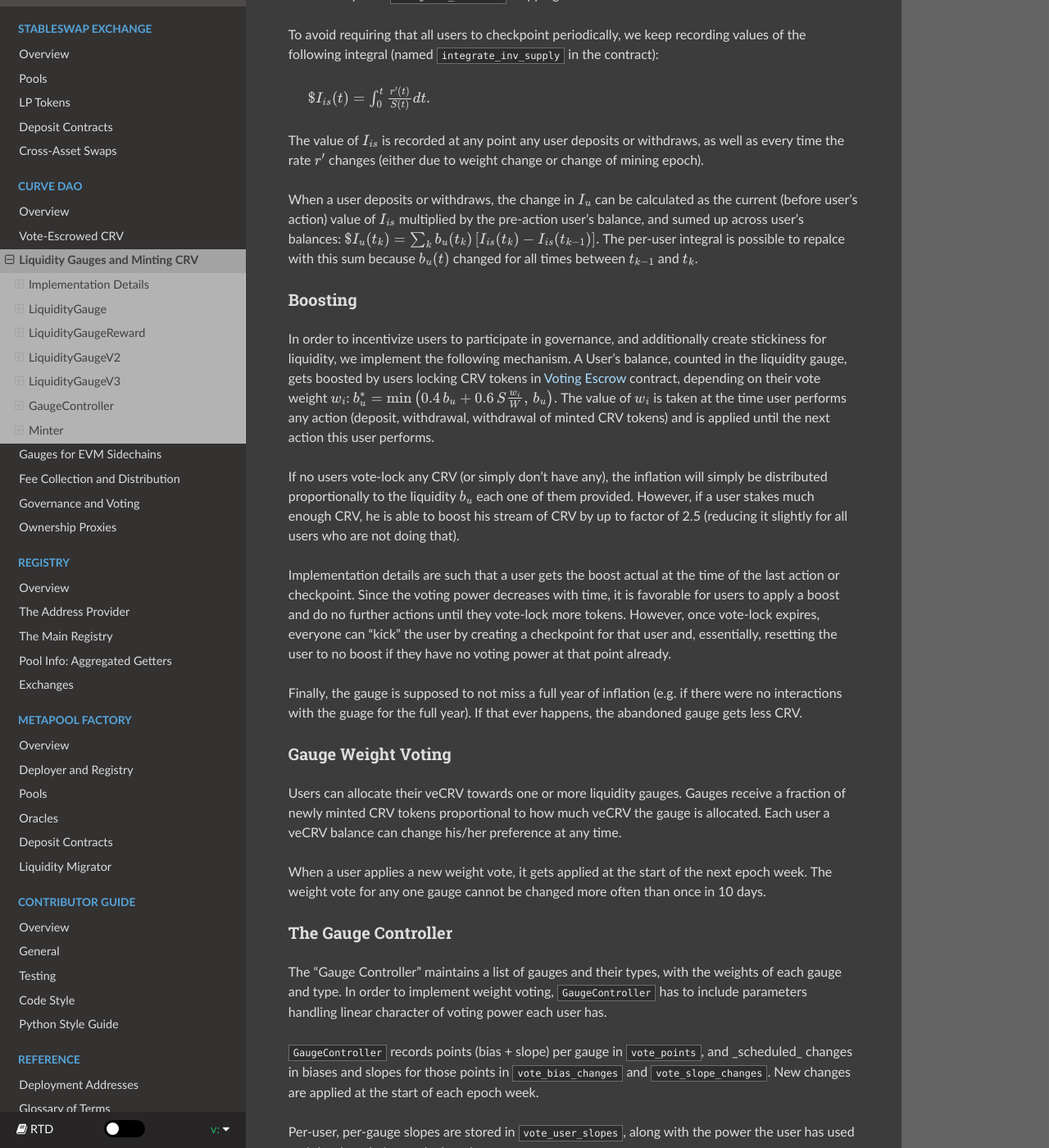
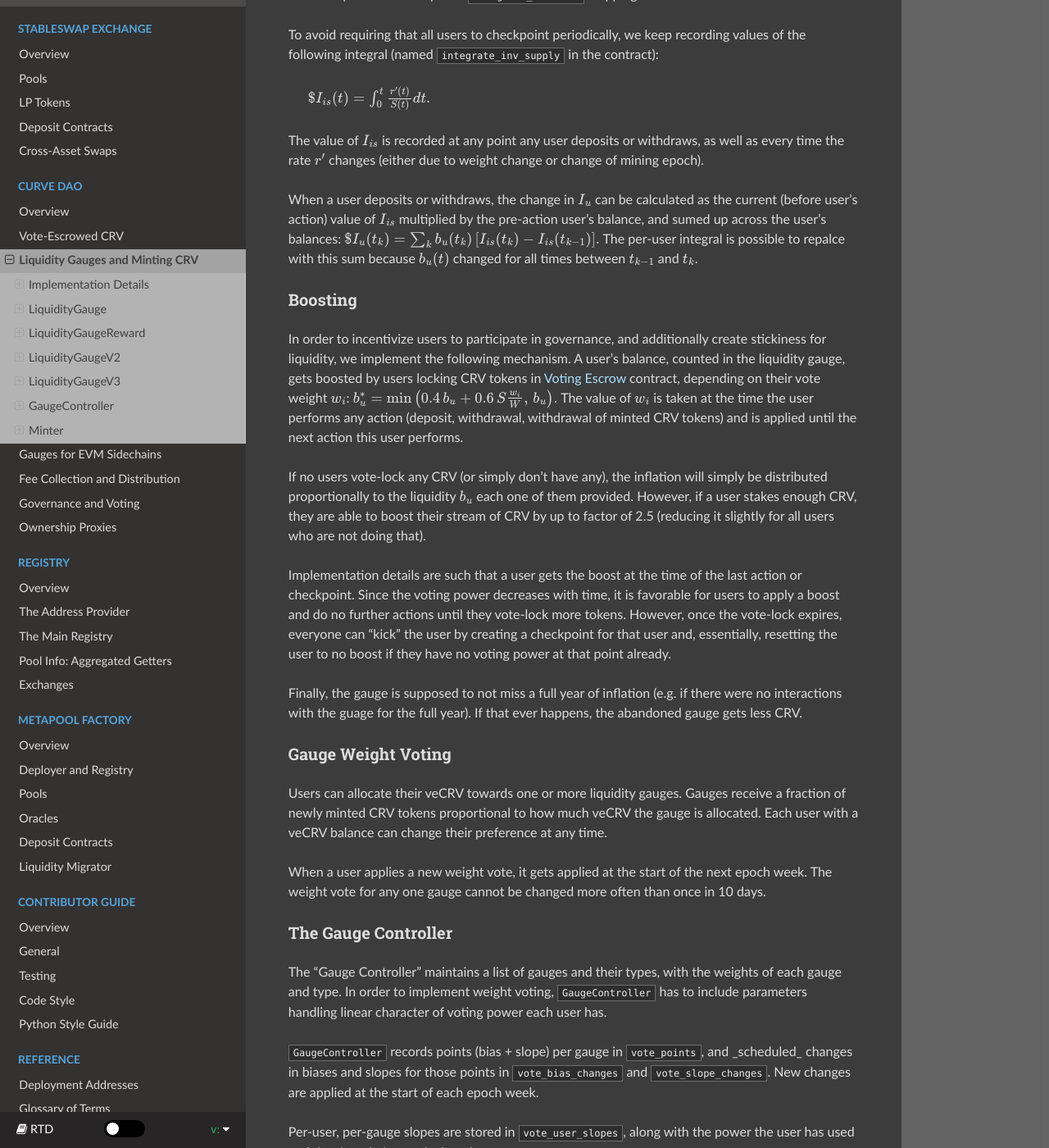
Before and after one commit to softlinkprotocol/curve-docs, a Sphinx documentation site: the page built from docs/dao-gauges.rst, in a window 1280 px wide and 1400 px high, scrolled down 1526 px. Shown: the whole window at 82% size. Built offline with Sphinx 7.4.7 and the Read the Docs theme 2.0.0, drawn with Linux system fonts in a browser that asks for light colours; some of the changed text lies outside the part shown.

Commit message:
docs: improved dao gaugues readiability

```diff
--- a/docs/dao-gauges.rst
+++ b/docs/dao-gauges.rst
@@ -23,7 +23,7 @@ CRV follows a piecewise linear inflation schedule. The inflation is reduced by :
     :alt: Inflation Schedule
     :align: center
 
-Initial supply of CRV is :math:`1.273` billion tokens, which is :math:`42\%` of the eventual :math:`t\rightarrow\infty"` supply of :math:`\approx 3.03` billion tokens. All of those initial tokens tokens are gradually vested (with every block). The initial inflation rate which supports the above inflation schedule is
+The initial supply of CRV is :math:`1.273` billion tokens, which is :math:`42\%` of the eventual :math:`t\rightarrow\infty"` supply of :math:`\approx 3.03` billion tokens. All of these initial tokens are gradually vested (with every block). The initial inflation rate which supports the above inflation schedule is
 :math:`r=22.0\%` (279.6 millions per year). All of the inflation is distributed to Curve liquidity providers, according to measurements taken by the gauges. During the first year, the approximate inflow into circulating supply is 2 million CRV per day. The initial circulating supply is 0.
 
 Liquidity Gauges
@@ -31,11 +31,11 @@ Liquidity Gauges
 
 Inflation is directed to users who provide liquidity within the protocol. This usage is measured via "Liquidity Gauge" contracts. Each pool has an individual liquidity gauge. The :ref:`Gauge Controller<dao-gauges-controller>` maintains a list of gauges and their types, with the weights of each gauge and type.
 
-To measure liquidity over time, the user deposits his LP tokens into the liquidity gauge. Coin rates which the gauge is getting depends on current inflation rate, gauge weight, and gauge type weights. Each user receives a share of newly minted CRV proportional to the amount of LP tokens locked. Additionally, rewards may be boosted by up to factor of 2.5 if user vote-locks tokens for Curve governance in the :ref:`Voting Escrow<dao-vecrv>` contract.
+To measure liquidity over time, the user deposits their LP tokens into the liquidity gauge. Coin rates which the gauge is getting depends on current inflation rate, gauge weight, and gauge type weights. Each user receives a share of newly minted CRV proportional to the amount of LP tokens locked. Additionally, rewards may be boosted by up to factor of 2.5 if the user vote-locks tokens for Curve governance in the :ref:`Voting Escrow<dao-vecrv>` contract.
 
 Suppose we have the inflation rate :math:`r` changing with every epoch (1 year), gauge weight :math:`w_g` and gauge type weight :math:`w_t`. Then, all the gauge handles the stream of inflation with the rate :math:`r^{\prime} = w_g w_t r` which it can update every time :math:`w_g, w_t`, or mining epoch changes.
 
-To calculate a user's share of :math:`r^{\prime}`, we must calculate the integral: :math:`$I_u = \int \frac{r^{\prime}(t)\, b_u(t)}{S(t)}\,dt,` where :math:`b_u(t)` is the balance supplied by user (measured in LP tokens) and :math:`S(t)` is total liquidity supplied by users, depending on the time :math:`t`; the value :math:`I_u` gives the amount of tokens which user has to have minted to him. The user's balance :math:`b_u` changes every time user :math:`$u` makes a deposit or withdrawal, and :math:`S` changes every time _any_ user makes a deposit or withdrawal (so :math:`$S` can change many times in between two events for the user :math:`u"`. In the liquidity gauge contract, the vaule of :math:`I_u` is recorded per-user in the public ``integrate_fraction`` mapping.
+To calculate a user's share of :math:`r^{\prime}`, we must calculate the integral: :math:`$I_u = \int \frac{r^{\prime}(t)\, b_u(t)}{S(t)}\,dt,` where :math:`b_u(t)` is the balance supplied by the user (measured in LP tokens) and :math:`S(t)` is total liquidity supplied by users, depending on the time :math:`t`; the value :math:`I_u` gives the amount of tokens which the user has to have minted to them. The user's balance :math:`b_u` changes every time the user :math:`$u` makes a deposit or withdrawal, and :math:`S` changes every time _any_ user makes a deposit or withdrawal (so :math:`$S` can change many times in between two events for the user :math:`u"`. In the liquidity gauge contract, the vaule of :math:`I_u` is recorded per-user in the public ``integrate_fraction`` mapping.
 
 To avoid requiring that all users to checkpoint periodically, we keep recording values of the following integral (named ``integrate_inv_supply`` in the contract):
 
@@ -43,25 +43,25 @@ To avoid requiring that all users to checkpoint periodically, we keep recording
 
 The value of :math:`I_{is}` is recorded at any point any user deposits or withdraws, as well as every time the rate :math:`r^{\prime}` changes (either due to weight change or change of mining epoch).
 
-When a user deposits or withdraws, the change in :math:`I_u` can be calculated as the current (before user's action) value of :math:`I_{is}` multiplied by the pre-action user's balance, and sumed up across user's balances: :math:`$I_u(t_k) =\sum_k b_u(t_k) \left[I_{is}(t_k) - I_{is}(t_{k-1})\right].` The per-user integral is possible to repalce with this sum because :math:`b_u(t)` changed for all times between :math:`t_{k-1}` and :math:`t_k`.
+When a user deposits or withdraws, the change in :math:`I_u` can be calculated as the current (before user's action) value of :math:`I_{is}` multiplied by the pre-action user's balance, and sumed up across the user's balances: :math:`$I_u(t_k) =\sum_k b_u(t_k) \left[I_{is}(t_k) - I_{is}(t_{k-1})\right].` The per-user integral is possible to repalce with this sum because :math:`b_u(t)` changed for all times between :math:`t_{k-1}` and :math:`t_k`.
 
 .. _dao-gauges-boost:
 
 Boosting
 --------
 
-In order to incentivize users to participate in governance, and additionally create stickiness for liquidity, we implement the following mechanism. A User's balance, counted in the liquidity gauge, gets boosted by users locking CRV tokens in :ref:`Voting Escrow<dao-vecrv>` contract, depending on their vote weight :math:`w_i`: :math:`b_u^* = \min\left( 0.4\,b_u + 0.6\,S\frac{w_i}{W},\, b_u \right).` The value of :math:`w_i` is taken at the time user performs any action (deposit, withdrawal, withdrawal of minted CRV tokens) and is applied until the next action this user performs.
+In order to incentivize users to participate in governance, and additionally create stickiness for liquidity, we implement the following mechanism. A user's balance, counted in the liquidity gauge, gets boosted by users locking CRV tokens in :ref:`Voting Escrow<dao-vecrv>` contract, depending on their vote weight :math:`w_i`: :math:`b_u^* = \min\left( 0.4\,b_u + 0.6\,S\frac{w_i}{W},\, b_u \right).` The value of :math:`w_i` is taken at the time the user performs any action (deposit, withdrawal, withdrawal of minted CRV tokens) and is applied until the next action this user performs.
 
-If no users vote-lock any CRV (or simply don't have any), the inflation will simply be distributed proportionally to the liquidity :math:`b_u` each one of them provided. However, if a user stakes much enough CRV, he is able to boost his stream of CRV by up to factor of 2.5 (reducing it slightly for all users who are not doing that).
+If no users vote-lock any CRV (or simply don't have any), the inflation will simply be distributed proportionally to the liquidity :math:`b_u` each one of them provided. However, if a user stakes enough CRV, they are able to boost their stream of CRV by up to factor of 2.5 (reducing it slightly for all users who are not doing that).
 
-Implementation details are such that a user gets the boost actual at the time of the last action or checkpoint. Since the voting power decreases with time, it is favorable for users to apply a boost and do no further actions until they vote-lock more tokens. However, once vote-lock expires, everyone can "kick" the user by creating a checkpoint for that user and, essentially, resetting the user to no boost if they have no voting power at that point already.
+Implementation details are such that a user gets the boost at the time of the last action or checkpoint. Since the voting power decreases with time, it is favorable for users to apply a boost and do no further actions until they vote-lock more tokens. However, once the vote-lock expires, everyone can "kick" the user by creating a checkpoint for that user and, essentially, resetting the user to no boost if they have no voting power at that point already.
 
 Finally, the gauge is supposed to not miss a full year of inflation (e.g. if there were no interactions with the guage for the full year). If that ever happens, the abandoned gauge gets less CRV.
 
 Gauge Weight Voting
 -------------------
 
-Users can allocate their veCRV towards one or more liquidity gauges. Gauges receive a fraction of newly minted CRV tokens proportional to how much veCRV the gauge is allocated. Each user a veCRV balance can change his/her preference at any time.
+Users can allocate their veCRV towards one or more liquidity gauges. Gauges receive a fraction of newly minted CRV tokens proportional to how much veCRV the gauge is allocated. Each user with a veCRV balance can change their preference at any time.
 
 When a user applies a new weight vote, it gets applied at the start of the next epoch week. The weight vote for any one gauge cannot be changed more often than once in 10 days.
 
@@ -80,7 +80,7 @@ The totals for slopes and biases for vote weight per gauge, and sums of those
 per type, are scheduled / recorded for the next week, as well as the points
 when voting power gets to 0 at lock expiration for some of users.
 
-When user changes his gauge weight vote, the change is scheduled for the next epoch week, not immediately. This reduces the number of reads from storage which must to be performed by each user: it is proportional to the number of weeks since the last change rather than the number of interactions from other users.
+When a user changes their gauge weight vote, the change is scheduled for the next epoch week, not immediately. This reduces the number of reads from storage which must to be performed by each user: it is proportional to the number of weeks since the last change rather than the number of interactions from other users.
 
 .. _dao-gauges-liquidity-gauge:
 
@@ -274,7 +274,7 @@ Claiming Rewards
 LiquidityGaugeV2
 ================
 
-The v2 liquidity gauge is adds a full ERC20 interface to the gauge, tokenizing deposits so they can be directly transferred between accounts without having to withdraw and redeposit. It also improves flexibility for onward staking, allowing staking to be enabled or disabled at any time and handling up to eight reward tokens at once.
+The v2 liquidity gauge adds a full ERC20 interface to the gauge, tokenizing deposits so they can be directly transferred between accounts without having to withdraw and redeposit. It also improves flexibility for onward staking, allowing staking to be enabled or disabled at any time and handling up to eight reward tokens at once.
 
 Querying Reward Information
 ---------------------------
```
